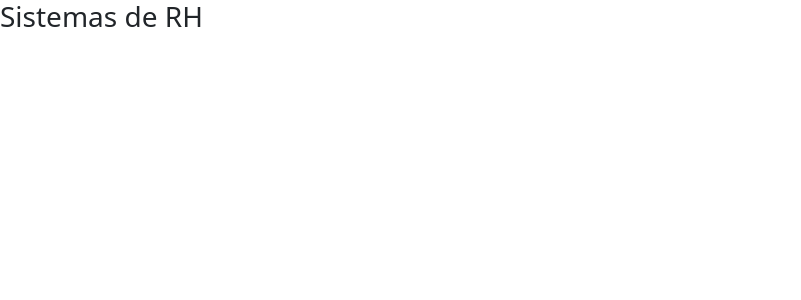
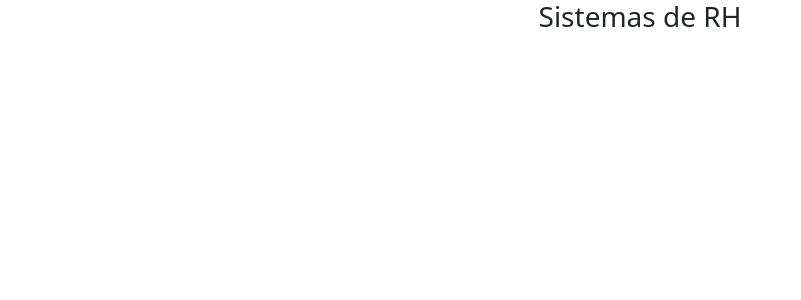
Before and after one commit to IsraelMerlyn/FullStack_RH_CRUD, a React (Vite) app in the folder sistema_rh_frontend/: page / in a window 1280 px wide. Shown: the top 300 px of the page, without its empty margins (0-801 px from the left). Built offline with nearby package versions, Linux system fonts and the light colour scheme.

Commit message:
tasks #0.8 Agregando Componente ListarEmpleado React

```diff
--- a/sistema_rh_frontend/src/App.jsx
+++ b/sistema_rh_frontend/src/App.jsx
@@ -1,7 +1,7 @@
 function App() {
   return (
     <>
-      <div>
+      <div className="container text-center">
         <h3 className="">Sistemas de RH</h3>
       </div>
     </>
```
